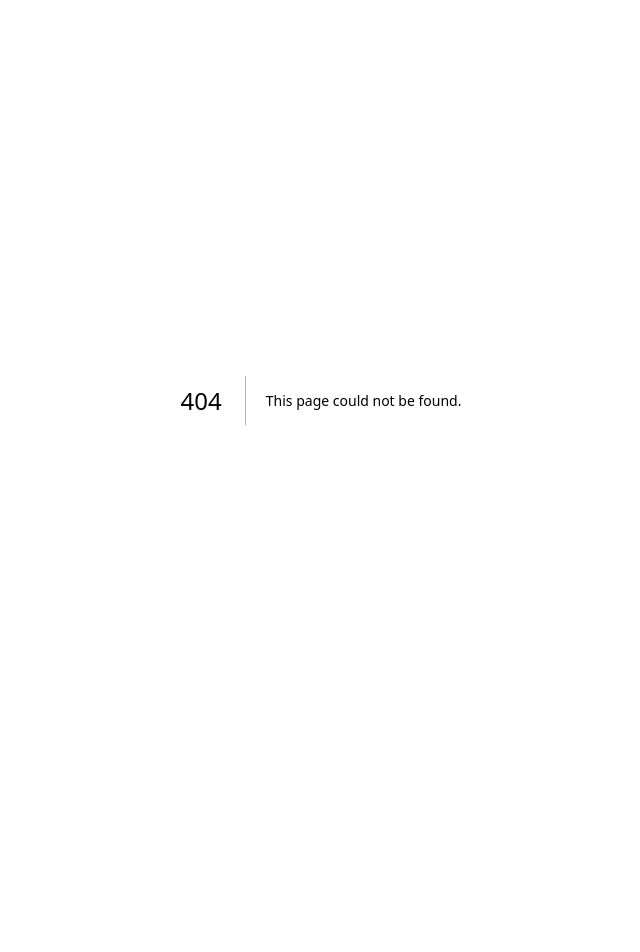
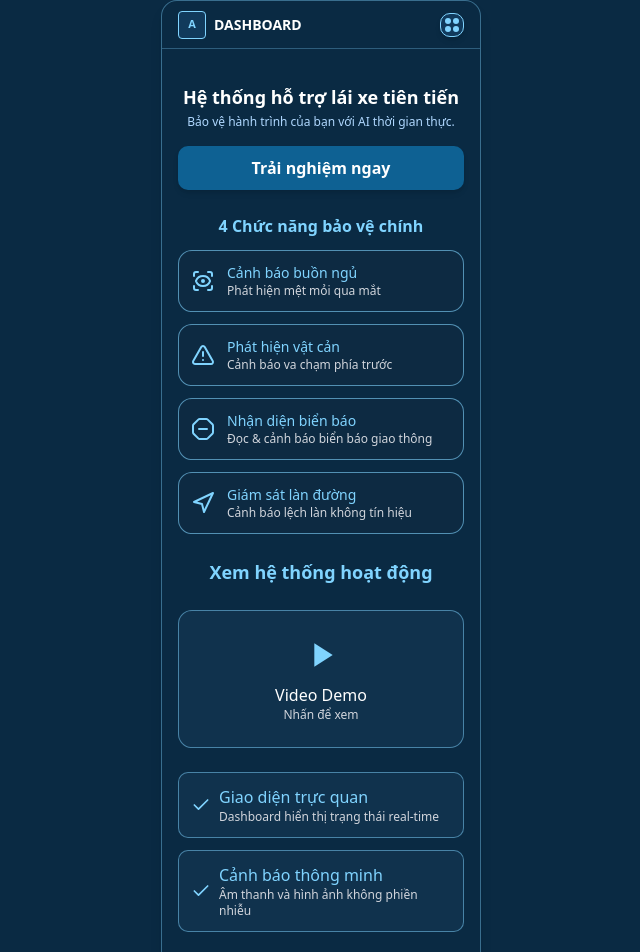
Before and after one commit to Zenok4/ADAS, a Next.js app: page /DBnologin in a window 1280 px wide. Before the commit this address had no page. Shown: the top 952 px of the page, without its empty margins (319-959 px from the left). Before the commit the page ends 800 px from the top, so only its background shows below. Built offline with nearby package versions, Linux system fonts and the light colour scheme.

Commit message:
Dashboard chưa login

```diff
--- /dev/null
+++ b/src/app/(main)/DBnologin/page.tsx
@@ -0,0 +1,159 @@
+"use client";
+
+import { Camera, Check, Navigation, OctagonMinus, ScanEye, TriangleAlert } from "lucide-react";
+import { useRouter } from "next/navigation";
+
+export default function DashboardGuest() {
+    const router = useRouter();
+
+    return (
+        <div className="min-h-screen flex items-center justify-center bg-[#0a2a43] text-white px-4">
+            {/* Khung giả lập màn hình điện thoại */}
+            <div className="w-full max-w-xs bg-[#0a2a43] border border-[#80d4ff]/40 rounded-2xl shadow-lg flex flex-col overflow-hidden">
+
+                {/* HEADER */}
+                <header className="h-12 flex items-center justify-between px-4 border-b border-[#80d4ff]/30">
+                    {/* Logo + tên */}
+                    <div className="flex items-center gap-2">
+                        <div className="h-7 w-7 rounded bg-[#113a5c] border border-[#80d4ff] flex items-center justify-center text-[11px] font-bold text-[#80d4ff]">
+                            A
+                        </div>
+                        <span className="text-sm font-semibold">DASHBOARD</span>
+                    </div>
+
+                    {/* Nút icon 4 chấm */}
+                    <button className="rounded-lg border border-[#80d4ff] bg-[#113a5c] p-1 shadow-md hover:scale-105 transition">
+                        <div className="grid grid-cols-2 gap-0.5">
+                            {[0, 1, 2, 3].map((i) => (
+                                <span
+                                    key={i}
+                                    className="h-1.5 w-1.5 rounded-full bg-[#80d4ff]"
+                                />
+                            ))}
+                        </div>
+                    </button>
+                </header>
+
+                {/* BODY */}
+                <main className="flex-1 px-4 py-6 space-y-6 overflow-y-auto">
+                    {/* Intro */}
+                    <div className="text-center">
+
+                        <h1 className="mt-3 text-lg font-bold text-white leading-snug">
+                            Hệ thống hỗ trợ lái xe tiên tiến
+                        </h1>
+                        <p className="mt-1 text-xs text-[#b0d8ff]">
+                            Bảo vệ hành trình của bạn với AI thời gian thực.
+                        </p>
+
+                        <button
+                            onClick={() => router.push("/login")}
+                            className="mt-4 w-full bg-[#0E6193] text-white font-semibold py-2.5 rounded-lg shadow-md active:scale-95"
+                        >
+                            Trải nghiệm ngay
+                        </button>
+                    </div>
+
+                    {/* Module chính */}
+                    <section className="space-y-3">
+                        <h2 className="text-base font-semibold text-[#80d4ff] text-center">
+                            4 Chức năng bảo vệ chính
+                        </h2>
+
+                        {/* Buồn ngủ */}
+                        <div className="rounded-xl border border-[#80d4ff]/60 bg-[#0d2a42] p-3 flex items-center gap-3">
+                            <ScanEye className="h-6 w-6 text-[#80d4ff] flex-shrink-0" />
+                            <div>
+                                <p className="text-[#80d4ff] font-medium text-sm">Cảnh báo buồn ngủ</p>
+                                <p className="text-xs text-gray-300">Phát hiện mệt mỏi qua mắt</p>
+                            </div>
+                        </div>
+
+                        {/* Vật cản */}
+                        <div className="rounded-xl border border-[#80d4ff]/60 bg-[#0d2a42] p-3 flex items-center gap-3">
+                            <TriangleAlert className="h-6 w-6 text-[#80d4ff] flex-shrink-0" />
+                            <div>
+                                <p className="text-[#80d4ff] font-medium text-sm">Phát hiện vật cản</p>
+                                <p className="text-xs text-gray-300">Cảnh báo va chạm phía trước</p>
+                            </div>
+                        </div>
+
+                        {/* Biển báo */}
+                        <div className="rounded-xl border border-[#80d4ff]/60 bg-[#0d2a42] p-3 flex items-center gap-3">
+                        <OctagonMinus className="h-6 w-6 text-[#80d4ff] flex-shrink-0" />
+                        <div>
+                            <p className="text-[#80d4ff] font-medium text-sm">Nhận diện biển báo</p>
+                            <p className="text-xs text-gray-300">Đọc & cảnh báo biển báo giao thông</p>
+                        </div>
+                        </div>
+
+
+                        {/* Làn đường */}
+                        <div className="rounded-xl border border-[#80d4ff]/60 bg-[#0d2a42] p-3 flex items-center gap-3">
+                            <Navigation className="h-6 w-6 text-[#80d4ff] flex-shrink-0" />
+                            <div>
+                                <p className="text-[#80d4ff] font-medium text-sm">Giám sát làn đường</p>
+                                <p className="text-xs text-gray-300">Cảnh báo lệch làn không tín hiệu</p>
+                            </div>
+                        </div>
+                    </section>
+
+                    {/* Tiêu đề */}
+                    <h2 className="text-center text-[#80d4ff] font-semibold text-lg"> Xem hệ thống hoạt động </h2>
+
+                    {/* Video Demo */}
+                    <div className="rounded-xl border border-[#80d4ff]/50 bg-[#10324d] p-6 flex flex-col items-center justify-center text-center cursor-pointer active:scale-95 transition">
+                        <svg xmlns="http://www.w3.org/2000/svg"
+                            className="h-10 w-10 text-[#80d4ff]"
+                            viewBox="0 0 24 24" fill="currentColor" >
+                            <path d="M8 5v14l11-7z" />
+                        </svg>
+                        <p className="mt-2 font-medium">Video Demo</p>
+                        <p className="text-xs text-gray-300">Nhấn để xem</p>
+                    </div>
+
+                    {/* Danh sách tính năng */}
+                    <div className="space-y-3">
+                        <div className="rounded-lg border border-[#80d4ff]/50 bg-[#10324d] p-3 flex items-center gap-2">
+                            <Check className="h-5 w-5 text-[#80d4ff] flex-shrink-0" />
+                            <div>
+                                <p className="font-medium text-[#80d4ff]">Giao diện trực quan</p>
+                                <p className="text-xs text-gray-300">
+                                    Dashboard hiển thị trạng thái real-time
+                                </p>
+                            </div>
+                        </div>
+
+                        <div className="rounded-lg border border-[#80d4ff]/50 bg-[#10324d] p-3 flex items-center gap-2">
+                            <Check className="h-5 w-5 text-[#80d4ff] flex-shrink-0" />
+                            <div>
+                                <p className="font-medium text-[#80d4ff]">Cảnh báo thông minh</p>
+                                <p className="text-xs text-gray-300">
+                                    Âm thanh và hình ảnh không phiền nhiễu
+                                </p>
+                            </div>
+                        </div>
+                    </div>
+
+                    {/* CTA */}
+                    <div className="text-center mt-6">
+                        <h3 className="text-base font-semibold text-white">
+                            Sẵn sàng trải nghiệm ADAS?
+                        </h3>
+                        <p className="text-xs text-gray-300 mt-1">
+                            Tham gia miễn phí và bảo vệ hành trình an toàn hơn.
+                        </p>
+                        <button className="mt-3 w-full rounded-xl bg-[#80d4ff] py-2 font-medium text-[#0d2a42] active:scale-95">
+                            Đăng ký miễn phí
+                        </button>
+                    </div>
+                </main>
+
+                {/* FOOTER */}
+                <footer className="py-3 text-center text-[10px] text-[#b0d8ff] border-t border-[#80d4ff]/30">
+                    © 2025 ADAS Project
+                </footer>
+            </div>
+        </div>
+    );
+}
```
